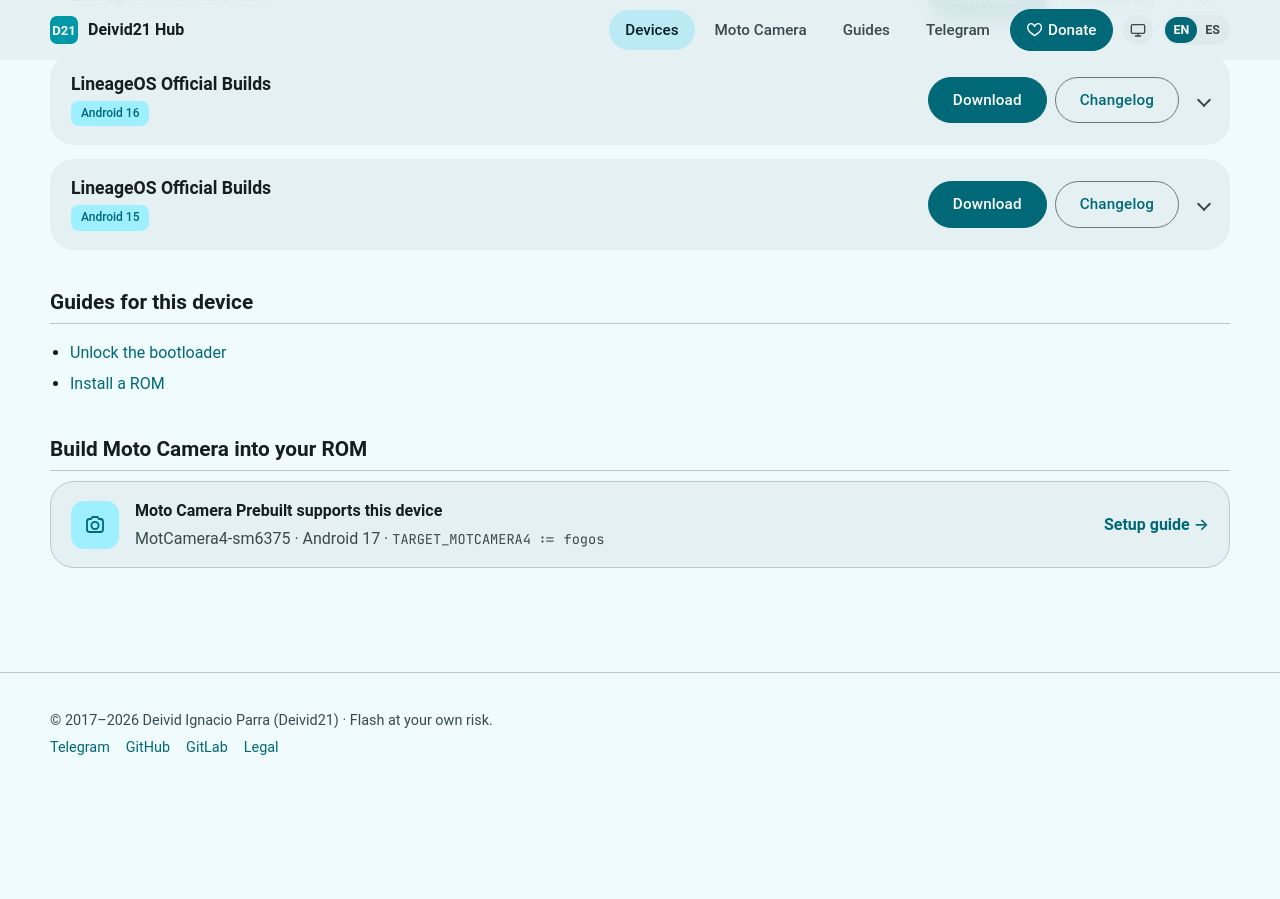
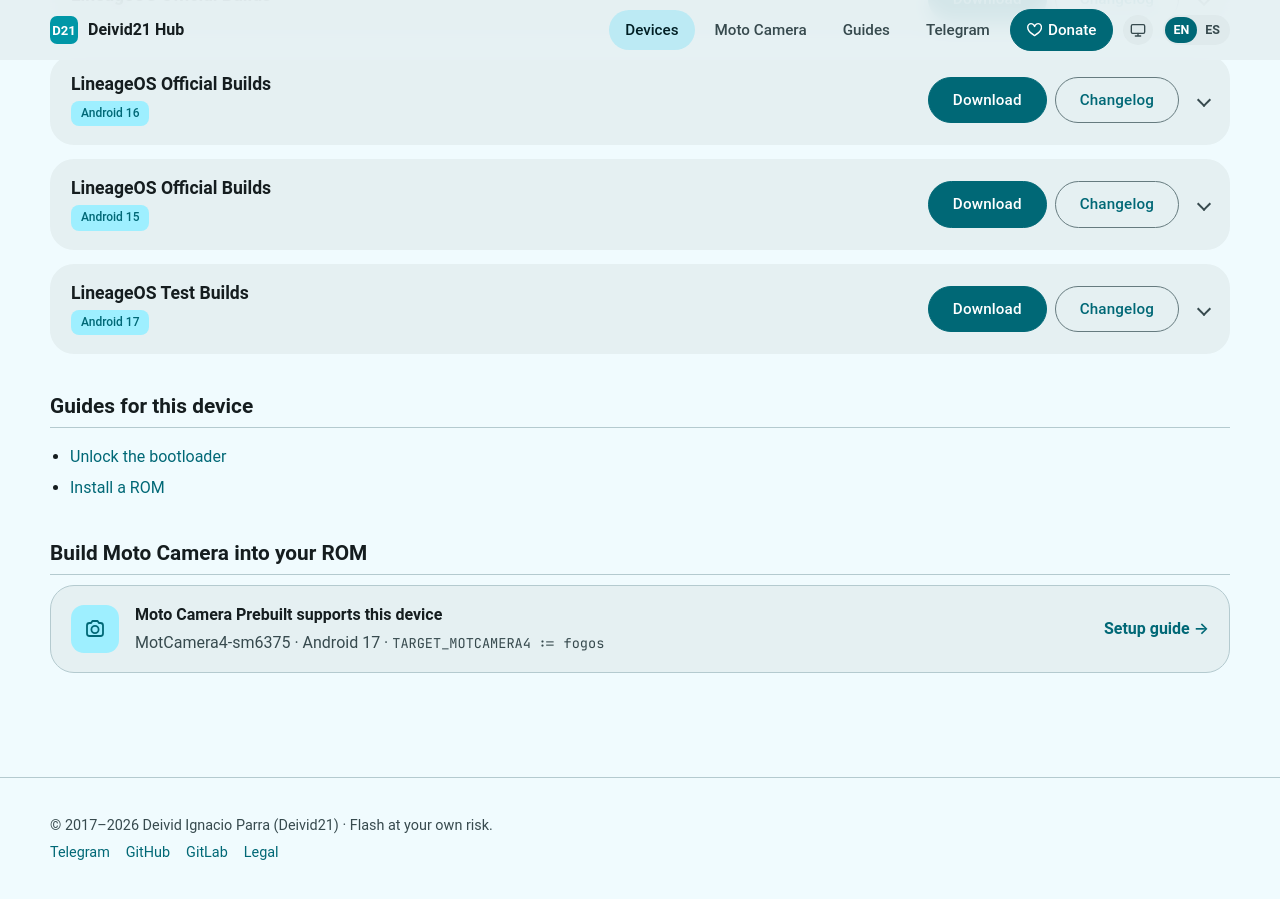
Before and after one commit to Deivid21/deivid21.github.io, a Jekyll site: the page built from _devices/fogos.md, in a window 1280 px wide and 900 px high, scrolled down 683 px. Built offline with Jekyll 4.4.1, drawn with Linux system fonts in a browser that asks for light colours; some web fonts are replaced; before the commit the page ends 1478 px from its top, so only the background shows below that; part of the change alters nothing that is shown.

Commit message:
feat: add fogos LineageOS 24.0 test build
Co-Authored-By: Claude Opus 5.5 <noreply@anthropic.com>

```diff
--- a/_devices/fogos.md
+++ b/_devices/fogos.md
@@ -17,9 +17,36 @@ roms:
     # status: active      # active | discontinued
     # date: 2026-11-03
   - name: LineageOS
+    forum: https://xdaforums.com/t/rom-17-official-lineageos-24-0-for-moto-g34-5g-moto-g45-5g-fogos.4808812/
     # version: ""
     # status: active      # active | discontinued
     # date: 2026-11-03
+  - name: LineageOS
+    type: test
+    android: 17
+    version: "24.0"
+    status: active
+    date: 2026-11-13
+    download: https://github.com/Deivid21/RELEASES/releases/download/lineage-24.0-20261113-UNOFFICIAL-fogos/lineage-24.0-20261113-UNOFFICIAL-fogos.zip
+    changelog: https://github.com/Deivid21/RELEASES/releases/tag/lineage-24.0-20261113-UNOFFICIAL-fogos
+    sha256: "f5722e575bd6cf0421e8cbdd231870ec2b0d40ac01d9856834f019429347cdc3"
+    filesize: "1.56 GB"
+    security_patch: November 2026
+    gapps: true
+    forum: https://xdaforums.com/t/rom-17-official-lineageos-24-0-for-moto-g34-5g-moto-g45-5g-fogos.4808812/
+    files:
+      - name: boot.img
+        url: https://github.com/Deivid21/RELEASES/releases/download/lineage-24.0-20261113-UNOFFICIAL-fogos/boot.img
+      - name: dtbo.img
+        url: https://github.com/Deivid21/RELEASES/releases/download/lineage-24.0-20261113-UNOFFICIAL-fogos/dtbo.img
+      - name: vbmeta.img
+        url: https://github.com/Deivid21/RELEASES/releases/download/lineage-24.0-20261113-UNOFFICIAL-fogos/vbmeta.img
+      - name: vbmeta_system.img
+        url: https://github.com/Deivid21/RELEASES/releases/download/lineage-24.0-20261113-UNOFFICIAL-fogos/vbmeta_system.img
+      - name: vendor_boot.img
+        url: https://github.com/Deivid21/RELEASES/releases/download/lineage-24.0-20261113-UNOFFICIAL-fogos/vendor_boot.img
+    notes: "Test build: November 2026 security patch, SELinux enforcing, GApps (MindTheGapps) included and Linux kernel 5.4.302. Also odm partition, dalvik heap and LMKD settings per RAM variant, Moto Camera 4 built from prebuilt source and missing camera libraries added. Missing ANC blobs for the camera added and SKU properties set for all partitions."
+    notes_es: "Build de prueba: parche de seguridad de noviembre de 2026, SELinux enforcing, GApps (MindTheGapps) incluidas y kernel Linux 5.4.302. Además: partición odm, ajustes de dalvik heap y LMKD según la variante de RAM, Moto Camera 4 compilada desde prebuilts y librerías de cámara que faltaban. Blobs ANC de cámara que faltaban y propiedades de SKU para todas las particiones."
   - name: LineageOS
     archived: true
     android: 16
```
